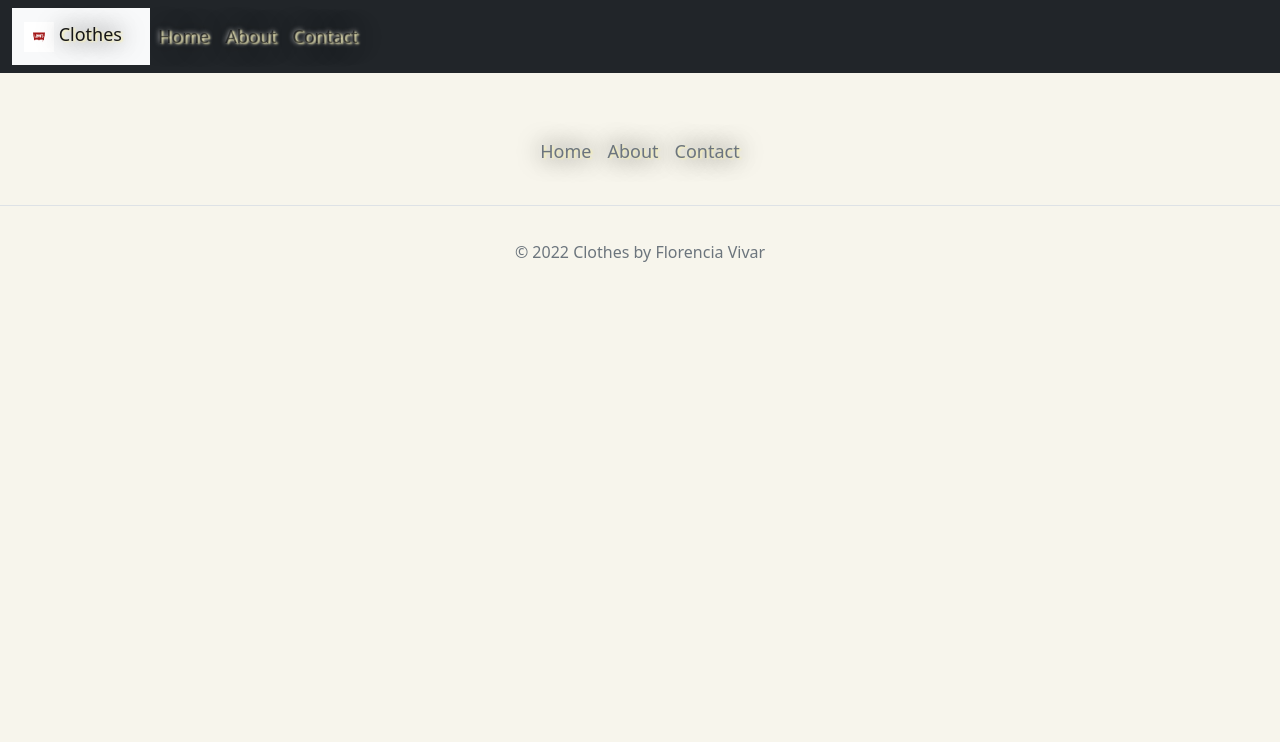
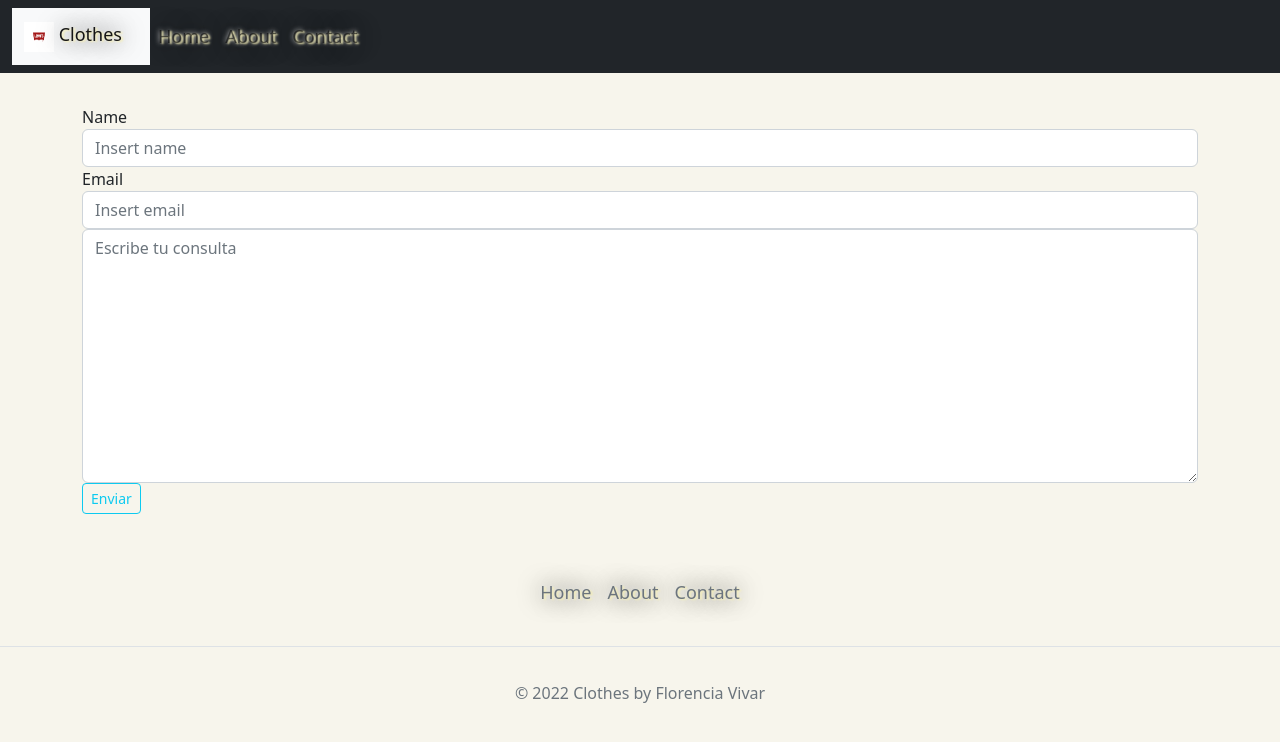
Before and after one commit to FlorenciaVivar/tpAngular, an Angular app: page /contact in a window 1280 px wide. Before the commit this address led to /. Shown: the top 742 px of the page. Built offline with nearby package versions, Linux system fonts and the light colour scheme; no server answers.

Commit message:
se crea data-service consulta

```diff
--- a/src/app/app-routing.module.ts
+++ b/src/app/app-routing.module.ts
@@ -2,11 +2,13 @@ import { ClothesClothesComponent } from './clothes-clothes/clothes-clothes.compo
 import { NgModule } from '@angular/core';
 import { RouterModule, Routes } from '@angular/router';
 import { ClothesAboutComponent } from './clothes-about/clothes-about.component';
+import { ClothesContactComponent } from './clothes-contact/clothes-contact.component';
 
 const routes: Routes = [
   {path:'',redirectTo: 'clothes',pathMatch:'full'},
   {path:'clothes',component: ClothesClothesComponent},
   {path:'about',component: ClothesAboutComponent },
+  {path:'contact',component: ClothesContactComponent },
 
 ];
 
--- a/src/app/app.module.ts
+++ b/src/app/app.module.ts
@@ -11,6 +11,7 @@ import { ClothesAboutComponent } from './clothes-about/clothes-about.component';
 import { ClothesClothesComponent } from './clothes-clothes/clothes-clothes.component';
 import { AppRoutingModule } from './app-routing.module';
 import { InputIntegerComponent } from './input-integer/input-integer.component';
+import { ClothesContactComponent } from './clothes-contact/clothes-contact.component';
 
 @NgModule({
   declarations: [
@@ -20,6 +21,7 @@ import { InputIntegerComponent } from './input-integer/input-integer.component';
     ClothesAboutComponent,
     ClothesClothesComponent,
     InputIntegerComponent,
+    ClothesContactComponent,
   ],
   imports: [
     BrowserModule,
--- /dev/null
+++ b/src/app/clothes-contact/clothes-contact.component.html
@@ -0,0 +1,14 @@
+<form class="form">
+  <div class="form-group">
+    <label for="formGroupExampleInput">Name</label>
+    <input type="text" class="form-control" id="name" placeholder="Insert name" required>
+  </div>
+  <div class="form-group">
+    <label for="formGroupExampleInput2">Email</label>
+    <input type="text" class="form-control" id="email" placeholder="Insert email" required>
+  </div>
+  <div >
+  <textarea class="form-control"  id="contact" name="textarea" rows="10" cols="50" placeholder="Escribe tu consulta" required></textarea>
+  </div>
+  <button class="btn btn-outline-info btn-sm" (click)="insert()" >Enviar</button>
+</form>
--- /dev/null
+++ b/src/app/clothes-contact/clothes-contact.component.scss
@@ -0,0 +1,4 @@
+.form
+{
+  margin-top: 2em;
+}
--- /dev/null
+++ b/src/app/clothes-contact/clothes-contact.component.ts
@@ -0,0 +1,41 @@
+import { Component, OnInit } from '@angular/core';
+import { ContactDataService } from '../contact-data.service';
+import { Contact } from './contact';
+
+@Component({
+  selector: 'app-clothes-contact',
+  templateUrl: './clothes-contact.component.html',
+  styleUrls: ['./clothes-contact.component.scss']
+})
+export class ClothesContactComponent implements OnInit {
+
+  contact: Contact[] = [] ;
+  Contact:any;
+
+  constructor(
+    private contactDataService: ContactDataService) { }
+
+  getAllContacts():void{
+    this.contactDataService.getAllContacts()
+    .subscribe(contact => this.contact = contact);
+   }
+
+  ngOnInit(): void {
+   this.getAllContacts();
+  }
+  c: Contact={
+    "name":'',
+    "email":'',
+    "contact":'',
+  }
+
+  insert(){
+    this.contactDataService.insertContact(this.c).subscribe(contact =>{
+     this.getAllContacts();
+    });
+      this.c.name='';
+      this.c.email='';
+      this.c.contact = '';
+    }
+
+}
--- /dev/null
+++ b/src/app/clothes-contact/contact.ts
@@ -0,0 +1,6 @@
+export interface Contact {
+  name: string;
+  email: string;
+  contact: string;
+  id?:number;
+}
--- /dev/null
+++ b/src/app/contact-data.service.ts
@@ -0,0 +1,26 @@
+import { HttpClient } from '@angular/common/http';
+import { Injectable } from '@angular/core';
+import { Contact } from './clothes-contact/contact';
+import { Observable, tap} from 'rxjs';
+
+const URL = "https://638a58e34eccb986e8ab1158.mockapi.io/consulta";
+
+@Injectable({
+  providedIn: 'root'
+})
+export class ContactDataService {
+
+  constructor(private http: HttpClient ) { }
+
+  public getAllContacts(): Observable <Contact[] >{
+    return this.http.get<Contact[]>(URL);
+    }
+
+  public insertContact(contact : Contact): Observable<Contact>{
+      return this.http.post<Contact>(URL,contact);
+    }
+
+  public deleteContact(contact : Contact): Observable<Contact>{
+    return this.http.delete<Contact>(URL + "/" + contact.id)
+  }
+}
--- a/src/app/shopping-cart/shopping-cart.component.html
+++ b/src/app/shopping-cart/shopping-cart.component.html
@@ -7,7 +7,6 @@
           <th>Cantidad</th>
           <th>Precio</th>
           <th>Subtotal</th>
-          <th></th>
         </tr>
       </thead>
       <tbody>
@@ -18,16 +17,12 @@
           <th>{{clothe.quantity}}</th>
           <th>{{clothe.price|currency : 'ARS' : 'symbol' : '1.0-0' }}</th>
           <th>{{clothe.price*clothe.quantity|currency : 'ARS' : 'symbol' : '1.0-0' }}</th>
-        <th> <button class="btn btn-danger" >Eliminar</button>
-        </th>
         </tr>
       </tbody>
   </table>
-
 
     <div class="alert alert-success text-end" >El total de su compra es:
       <h2 class="badge bg-success">{{totalPrice | currency: 'ARS' : 'symbol' : '1.0-0' }}</h2>
     </div>
 
-
 </div>
```
Also changed, not shown: src/app/clothe-data.service.ts (+9 -0 lines).
